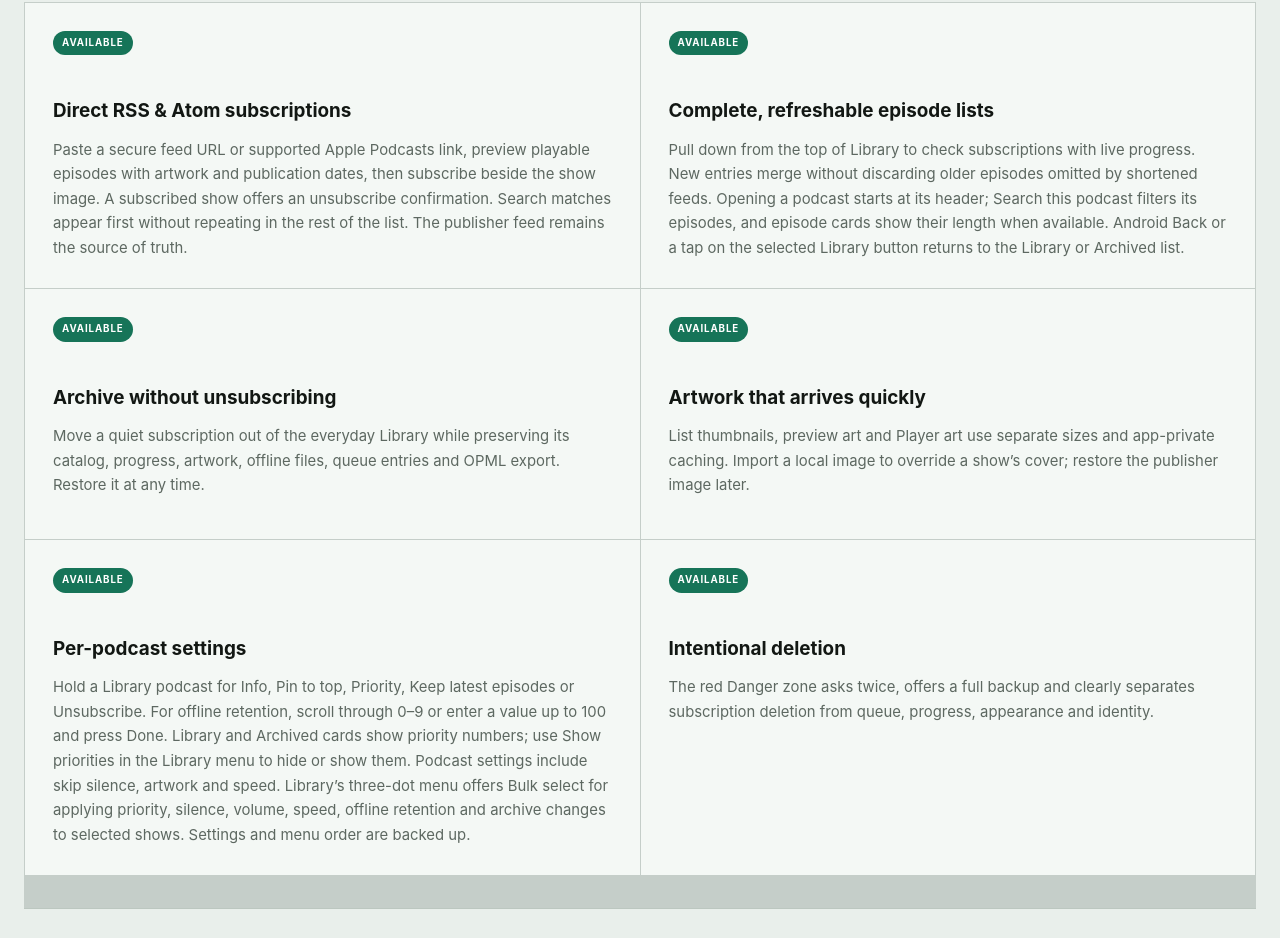
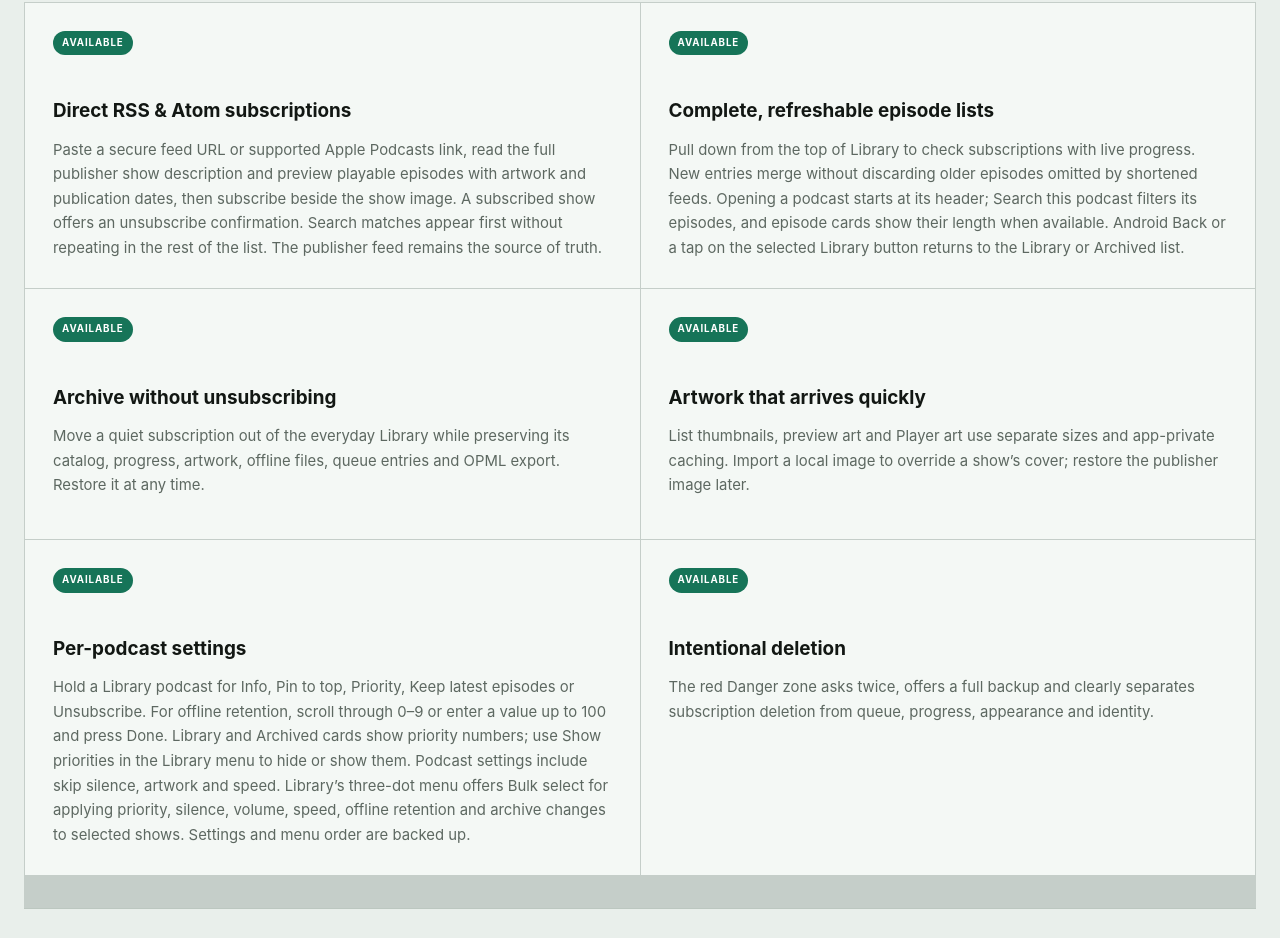
Before and after one commit to StellarStoic/woopod, a plain HTML site: page index.html in a window 1280 px wide. Shown: the part 5455-6393 px from the top of the page. Drawn offline with Linux system fonts and the light colour scheme.

Commit message:
Document complete show descriptions

```diff
--- a/index.html
+++ b/index.html
@@ -187,7 +187,7 @@
         <details class="doc-group reveal" open data-search="library subscriptions rss atom feeds archive artwork podcast settings">
           <summary><span>Library &amp; subscriptions</span><small>6 capabilities</small></summary>
           <div class="doc-items">
-            <article class="doc-item" data-search="direct rss atom subscribe feeds url apple link"><div class="doc-status available">Available</div><h3>Direct RSS &amp; Atom subscriptions</h3><p>Paste a secure feed URL or supported Apple Podcasts link, preview playable episodes with artwork and publication dates, then subscribe beside the show image. A subscribed show offers an unsubscribe confirmation. Search matches appear first without repeating in the rest of the list. The publisher feed remains the source of truth.</p></article>
+            <article class="doc-item" data-search="direct rss atom subscribe feeds url apple link"><div class="doc-status available">Available</div><h3>Direct RSS &amp; Atom subscriptions</h3><p>Paste a secure feed URL or supported Apple Podcasts link, read the full publisher show description and preview playable episodes with artwork and publication dates, then subscribe beside the show image. A subscribed show offers an unsubscribe confirmation. Search matches appear first without repeating in the rest of the list. The publisher feed remains the source of truth.</p></article>
             <article class="doc-item" data-search="episode lists refresh pull down new numbers dates duration filter search library back"><div class="doc-status available">Available</div><h3>Complete, refreshable episode lists</h3><p>Pull down from the top of Library to check subscriptions with live progress. New entries merge without discarding older episodes omitted by shortened feeds. Opening a podcast starts at its header; Search this podcast filters its episodes, and episode cards show their length when available. Android Back or a tap on the selected Library button returns to the Library or Archived list.</p></article>
             <article class="doc-item" data-search="archive archived subscription restore"><div class="doc-status available">Available</div><h3>Archive without unsubscribing</h3><p>Move a quiet subscription out of the everyday Library while preserving its catalog, progress, artwork, offline files, queue entries and OPML export. Restore it at any time.</p></article>
             <article class="doc-item" data-search="artwork poster custom cover local cache"><div class="doc-status available">Available</div><h3>Artwork that arrives quickly</h3><p>List thumbnails, preview art and Player art use separate sizes and app-private caching. Import a local image to override a show’s cover; restore the publisher image later.</p></article>
```
